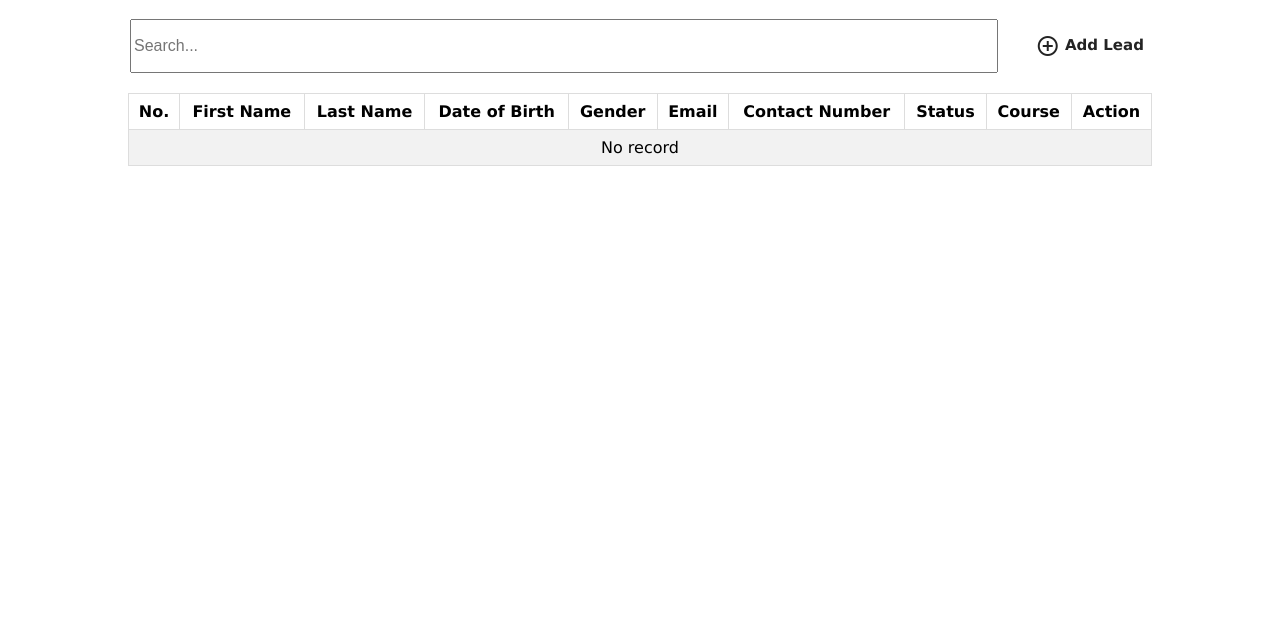
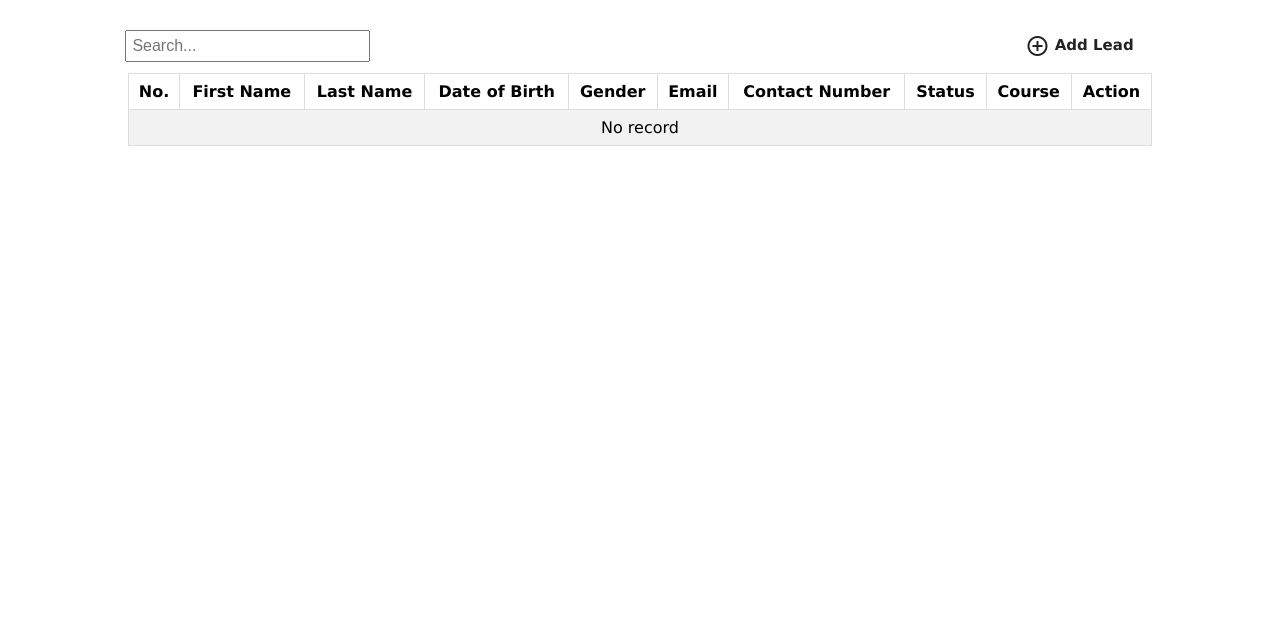
Before and after one commit to sycDev/fed-project, a plain HTML site: page admin.html in a window 1280 px wide. Shown: the part 182-800 px from the top of the page. Drawn offline with nearby package versions, Linux system fonts and the light colour scheme.

Commit message:
Amend styling for searchbar

```diff
--- a/css/admin-style.css
+++ b/css/admin-style.css
@@ -10,21 +10,22 @@
 /* Styling for the add leads button */
 .action-wrapper {
     display: flex;
-    justify-content: right;
-    align-items: right;
-    width: 90%;
-    margin-bottom: 20px;
+    justify-content: space-around;
+    align-items: center;
+    width: 100%;
 }
 
 .action-wrapper #search {
-    width: 90%;
-    margin: 0 30px 0 130px;
+    display: inline-block;
+    padding: 5px;
     font-size: inherit;
+    margin-right: 30%;
+    width: 18%;
 }
 
 .action-wrapper .add-button {
     font-size: 15px;
-    display: block;
+    display: inline-block;
     color: #232323;
     font-weight: bold;
     text-align: center;
```
